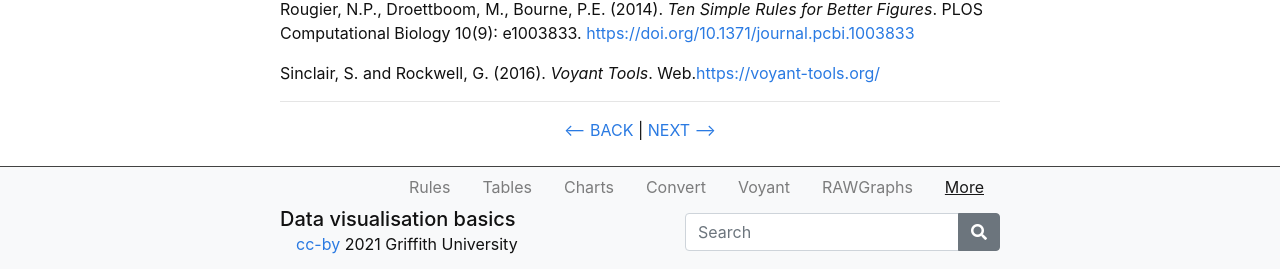
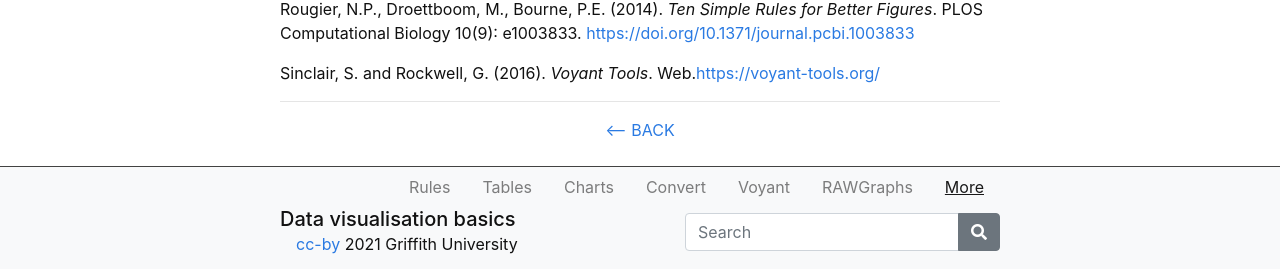
Before and after one commit to GULibrarySandbox/data-vis-basics, a Jekyll site: the page built from content/7-more.md, in a window 1280 px wide. Shown: the part 962-1231 px from the top of the page. Built offline with Jekyll 4.4.1, drawn with Linux system fonts in a browser that asks for light colours.

Commit message:
Update 7-more.md

```diff
--- a/content/7-more.md
+++ b/content/7-more.md
@@ -39,6 +39,5 @@ Sinclair, S. and Rockwell, G. (2016). *Voyant Tools*. Web.[https://voyant-tools.
 -----
 
 <p align="center">
-  <a href="https://griffithunilibrary.github.io/intro-data-wrangle/content/6-lesson.html"><-- BACK</a> |
-  <a href="https://griffithunilibrary.github.io/intro-data-wrangle/content/8-lesson.html">NEXT --></a>
+  <a href="https://griffithunilibrary.github.io/data-vis-basics/content/6-rawgraphs.html"><-- BACK</a>
 </p>
```
